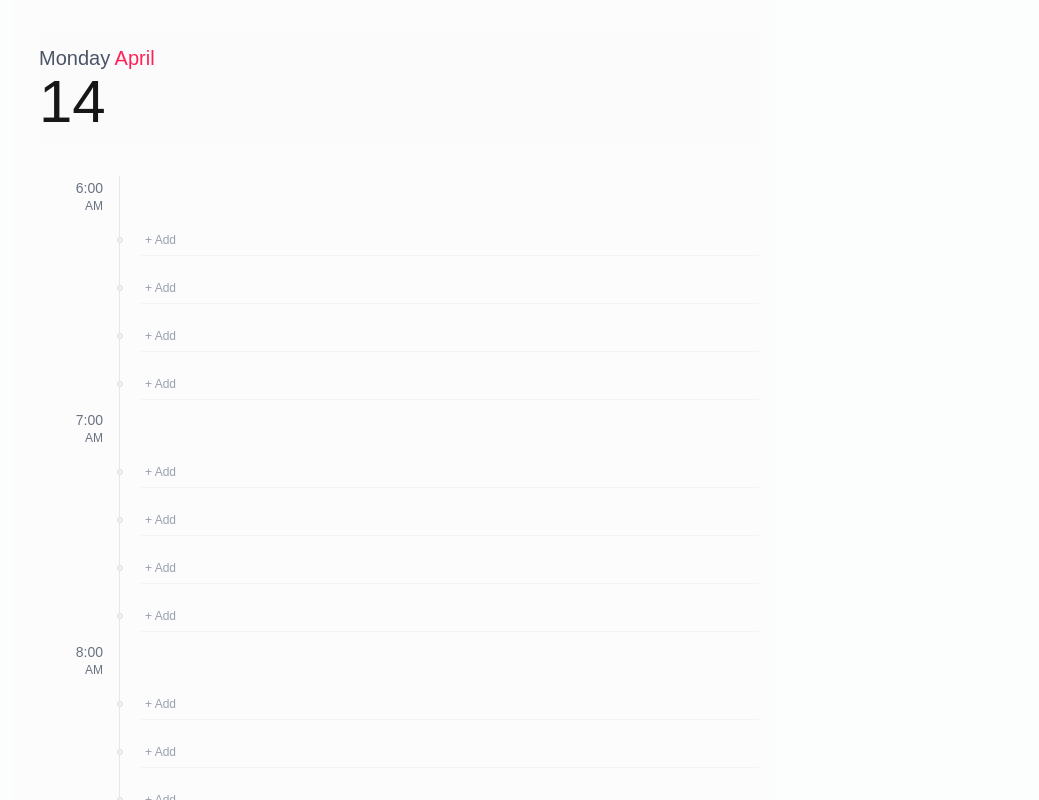
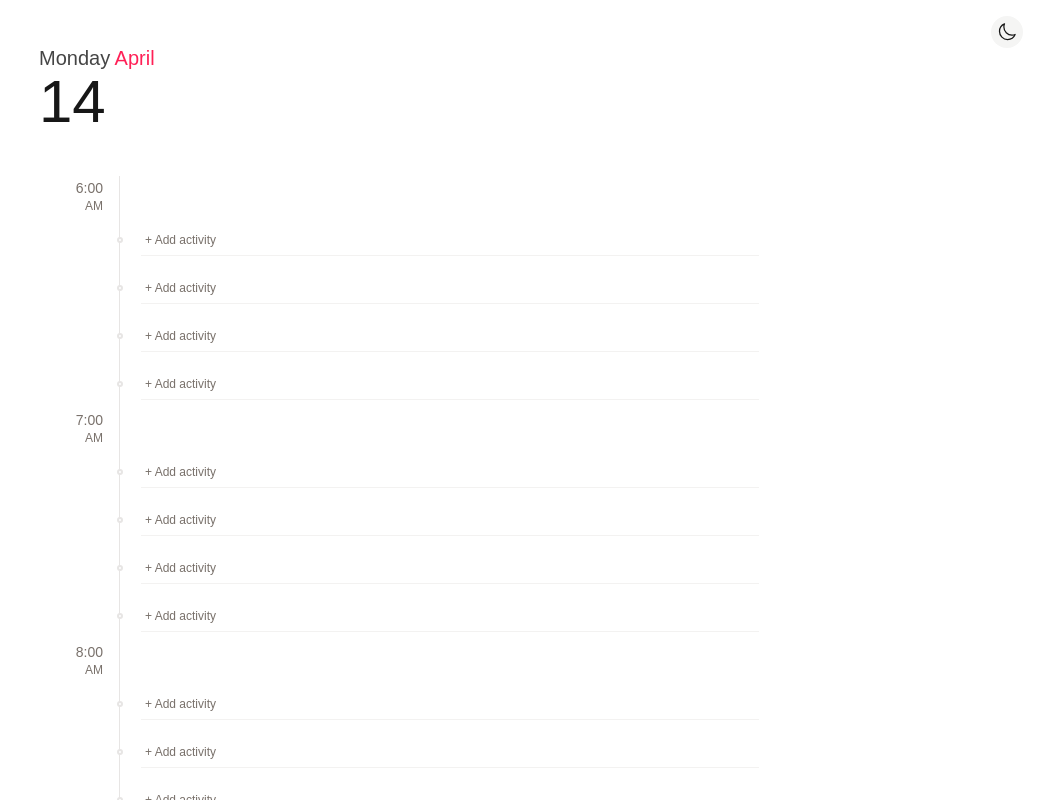
Before and after one commit to dorelljames/15min, a Next.js app: page / in a window 1280 px wide. Shown: the top 800 px of the page, without its empty margins (241-1280 px from the left). Built offline with nearby package versions, Linux system fonts and the light colour scheme.

Commit message:
feat: implement theme provider and switcher components, update styles across the application

```diff
--- a/app/components/ActivityTracker.tsx
+++ b/app/components/ActivityTracker.tsx
@@ -77,12 +77,14 @@ export default function ActivityTracker() {
 
   return (
     <div className="max-w-3xl mx-auto p-6 pt-8 pb-16 relative min-h-screen">
-      <div className="mb-8 sticky top-0 bg-gray-50/50 backdrop-blur-sm z-10 py-3">
+      <div className="mb-8 sticky top-0 bg-background/80 backdrop-blur-sm z-10 py-3">
         <div className="flex flex-col">
-          <span className="text-xl text-gray-600">
+          <span className="text-xl text-foreground/80">
             {dayOfWeek} <span className="text-rose-500">{month}</span>
           </span>
-          <span className="text-6xl font-light">{dayOfMonth}</span>
+          <span className="text-6xl font-light text-foreground">
+            {dayOfMonth}
+          </span>
         </div>
       </div>
 
--- a/app/components/Footer.tsx
+++ b/app/components/Footer.tsx
@@ -1,6 +1,6 @@
 export default function Footer() {
   return (
-    <footer className="text-center py-4 text-sm text-gray-500">
+    <footer className="text-center py-4 text-sm text-muted-foreground">
       Made with{" "}
       <span className="text-rose-500" aria-label="love">
         ❤️
--- /dev/null
+++ b/app/components/ThemeProvider.tsx
@@ -0,0 +1,103 @@
+"use client";
+
+import { createContext, useContext, useEffect, useState } from "react";
+
+type Theme = "light" | "dark" | "system";
+
+type ThemeProviderProps = {
+  children: React.ReactNode;
+  defaultTheme?: Theme;
+  storageKey?: string;
+};
+
+type ThemeProviderState = {
+  theme: Theme;
+  setTheme: (theme: Theme) => void;
+  resolvedTheme: "light" | "dark";
+};
+
+const initialState: ThemeProviderState = {
+  theme: "system",
+  setTheme: () => null,
+  resolvedTheme: "light",
+};
+
+const ThemeProviderContext = createContext<ThemeProviderState>(initialState);
+
+export function ThemeProvider({
+  children,
+  defaultTheme = "system",
+  storageKey = "theme",
+  ...props
+}: ThemeProviderProps) {
+  const [theme, setTheme] = useState<Theme>(
+    () =>
+      (typeof window !== "undefined" &&
+        (localStorage.getItem(storageKey) as Theme)) ||
+      defaultTheme
+  );
+
+  const [resolvedTheme, setResolvedTheme] = useState<"light" | "dark">("light");
+
+  useEffect(() => {
+    const root = window.document.documentElement;
+
+    // Function to determine and apply the correct theme
+    const applyTheme = () => {
+      root.classList.remove("light", "dark");
+
+      let effectiveTheme: "light" | "dark";
+
+      if (theme === "system") {
+        effectiveTheme = window.matchMedia("(prefers-color-scheme: dark)")
+          .matches
+          ? "dark"
+          : "light";
+      } else {
+        effectiveTheme = theme as "light" | "dark";
+      }
+
+      setResolvedTheme(effectiveTheme);
+      root.classList.add(effectiveTheme);
+    };
+
+    applyTheme();
+
+    // Listen for system preference changes
+    const mediaQuery = window.matchMedia("(prefers-color-scheme: dark)");
+    const handleChange = () => {
+      if (theme === "system") {
+        applyTheme();
+      }
+    };
+
+    // Use the correct event listener based on browser support
+    mediaQuery.addEventListener("change", handleChange);
+
+    return () => mediaQuery.removeEventListener("change", handleChange);
+  }, [theme]);
+
+  const value = {
+    theme,
+    resolvedTheme,
+    setTheme: (theme: Theme) => {
+      localStorage.setItem(storageKey, theme);
+      setTheme(theme);
+    },
+  };
+
+  return (
+    <ThemeProviderContext.Provider {...props} value={value}>
+      {children}
+    </ThemeProviderContext.Provider>
+  );
+}
+
+export const useTheme = () => {
+  const context = useContext(ThemeProviderContext);
+
+  if (context === undefined)
+    throw new Error("useTheme must be used within a ThemeProvider");
+
+  return context;
+};
--- /dev/null
+++ b/app/components/ThemeSwitcher.tsx
@@ -0,0 +1,64 @@
+"use client";
+
+import { useEffect, useState } from "react";
+
+import { useTheme } from "./ThemeProvider";
+
+export default function ThemeSwitcher() {
+  const { theme, resolvedTheme, setTheme } = useTheme();
+  const [mounted, setMounted] = useState(false);
+
+  // Ensure component is mounted on client to avoid hydration mismatch
+  useEffect(() => {
+    setMounted(true);
+  }, []);
+
+  if (!mounted) return null;
+
+  // Toggle to the opposite of whatever is currently showing
+  const toggleTheme = () => {
+    setTheme(resolvedTheme === "dark" ? "light" : "dark");
+  };
+
+  return (
+    <button
+      onClick={toggleTheme}
+      className="w-8 h-8 bg-secondary rounded-full flex items-center justify-center transition-colors focus:outline-none"
+      aria-label="Toggle theme"
+    >
+      {resolvedTheme === "dark" ? (
+        // Sun icon for dark mode
+        <svg
+          xmlns="http://www.w3.org/2000/svg"
+          fill="none"
+          viewBox="0 0 24 24"
+          strokeWidth={1.5}
+          stroke="currentColor"
+          className="w-5 h-5"
+        >
+          <path
+            strokeLinecap="round"
+            strokeLinejoin="round"
+            d="M12 3v2.25m6.364.386-1.591 1.591M21 12h-2.25m-.386 6.364-1.591-1.591M12 18.75V21m-4.773-4.227-1.591 1.591M5.25 12H3m4.227-4.773L5.636 5.636M15.75 12a3.75 3.75 0 1 1-7.5 0 3.75 3.75 0 0 1 7.5 0Z"
+          />
+        </svg>
+      ) : (
+        // Moon icon for light mode
+        <svg
+          xmlns="http://www.w3.org/2000/svg"
+          fill="none"
+          viewBox="0 0 24 24"
+          strokeWidth={1.5}
+          stroke="currentColor"
+          className="w-5 h-5"
+        >
+          <path
+            strokeLinecap="round"
+            strokeLinejoin="round"
+            d="M21.752 15.002A9.72 9.72 0 0 1 18 15.75c-5.385 0-9.75-4.365-9.75-9.75 0-1.33.266-2.597.748-3.752A9.753 9.753 0 0 0 3 11.25C3 16.635 7.365 21 12.75 21a9.753 9.753 0 0 0 9.002-5.998Z"
+          />
+        </svg>
+      )}
+    </button>
+  );
+}
--- a/app/components/TimelineView.tsx
+++ b/app/components/TimelineView.tsx
@@ -82,7 +82,7 @@ export default function TimelineView({
     <div className="w-full max-w-3xl mx-auto">
       <div className="relative">
         {/* Left timeline with vertical line */}
-        <div className="absolute left-20 top-0 bottom-0 w-[1px] bg-gray-200"></div>
+        <div className="absolute left-20 top-0 bottom-0 w-[1px] bg-border"></div>
 
         <div>
           {timeBlocks.map((block, index) => {
@@ -96,10 +96,12 @@ export default function TimelineView({
                 {block.isFirstOfHour && (
                   <div className="h-10 flex items-center">
                     <div className="w-20 text-right pr-4">
-                      <div className="text-gray-500 text-sm">
+                      <div className="text-muted-foreground text-sm">
                         {block.hour12}
                       </div>
-                      <div className="text-gray-500 text-xs">{block.ampm}</div>
+                      <div className="text-muted-foreground text-xs">
+                        {block.ampm}
+                      </div>
                     </div>
                   </div>
                 )}
@@ -112,8 +114,8 @@ export default function TimelineView({
                   {/* Timeline dot */}
                   <div className="w-[2px] self-stretch relative">
                     <div
-                      className={`absolute w-[6px] h-[6px] rounded-full bg-white border-2 ${
-                        hasActivities ? "border-rose-300" : "border-gray-200"
+                      className={`absolute w-[6px] h-[6px] rounded-full bg-background border-2 ${
+                        hasActivities ? "border-rose-300" : "border-border"
                       } left-[-2.5px] top-[calc(50%-3px)]`}
                     ></div>
                   </div>
@@ -121,7 +123,7 @@ export default function TimelineView({
                   <div className="flex-1 pl-5 flex items-center">
                     <div className="w-full">
                       {hasActivities ? (
-                        <div className="border-b border-gray-200 py-2 px-1 min-h-8">
+                        <div className="border-b border-border py-2 px-1 min-h-8">
                           {blockActivities.map((activity) =>
                             editingActivity?.id === activity.id ? (
                               <div
@@ -132,7 +134,7 @@ export default function TimelineView({
                                   type="text"
                                   value={newActivity}
                                   onChange={handleInputChange}
-                                  className="flex-1 bg-transparent border-none outline-none text-gray-700 py-1"
+                                  className="flex-1 bg-transparent border-none outline-none text-foreground py-1"
                                   maxLength={MAX_CHARS}
                                   autoFocus
                                   onKeyDown={(e) => {
@@ -152,14 +154,14 @@ export default function TimelineView({
                                     }
                                   }}
                                 />
-                                <div className="text-xs text-gray-400 ml-2 whitespace-nowrap">
+                                <div className="text-xs text-muted-foreground ml-2 whitespace-nowrap">
                                   {newActivity.length}/{MAX_CHARS}
                                 </div>
                               </div>
                             ) : (
                               <div
                                 key={activity.id}
-                                className="py-1 text-gray-600 cursor-pointer hover:bg-gray-50 rounded px-1 transition-colors"
+                                className="py-1 text-foreground cursor-pointer hover:bg-secondary/20 rounded px-1 transition-colors"
                                 onClick={() => {
                                   setEditingActivity(activity);
                                   setNewActivity(activity.description);
@@ -171,14 +173,14 @@ export default function TimelineView({
                           )}
                         </div>
                       ) : editingTimeBlock === block.fulltime ? (
-                        <div className="border-b border-gray-200 py-2 px-1 min-h-8">
+                        <div className="border-b border-border py-2 px-1 min-h-8">
                           <div className="flex items-center">
                             <input
                               type="text"
                               value={newActivity}
                               onChange={handleInputChange}
                               placeholder="What did you do?"
-                              className="flex-1 bg-transparent border-none outline-none text-gray-700"
+                              className="flex-1 bg-transparent border-none outline-none text-foreground"
                               maxLength={MAX_CHARS}
                               autoFocus
                               onKeyDown={(e) => {
@@ -197,17 +199,17 @@ export default function TimelineView({
                                 }
                               }}
                             />
-                            <div className="text-xs text-gray-400 ml-2 whitespace-nowrap">
+                            <div className="text-xs text-muted-foreground ml-2 whitespace-nowrap">
                               {newActivity.length}/{MAX_CHARS}
                             </div>
                           </div>
                         </div>
                       ) : (
                         <div
-                          className="h-8 flex items-center cursor-pointer hover:bg-gray-50 px-1 text-gray-400 text-xs border-b border-gray-100"
+                          className="h-8 flex items-center cursor-pointer hover:bg-secondary/20 px-1 text-muted-foreground text-xs border-b border-border/50"
                           onClick={() => setEditingTimeBlock(block.fulltime)}
                         >
-                          + Add
+                          + Add activity
                         </div>
                       )}
                     </div>
--- a/app/layout.tsx
+++ b/app/layout.tsx
@@ -5,6 +5,8 @@ import { Geist, Geist_Mono } from "next/font/google";
 import Footer from "./components/Footer";
 import type { Metadata } from "next";
 import Script from "next/script";
+import { ThemeProvider } from "./components/ThemeProvider";
+import ThemeSwitcher from "./components/ThemeSwitcher";
 
 const geistSans = Geist({
   variable: "--font-geist-sans",
@@ -27,7 +29,7 @@ export default function RootLayout({
   children: React.ReactNode;
 }>) {
   return (
-    <html lang="en">
+    <html lang="en" suppressHydrationWarning>
       <head>
         {process.env.NODE_ENV === "production" && (
           <Script
@@ -40,8 +42,13 @@ export default function RootLayout({
       <body
         className={`${geistSans.variable} ${geistMono.variable} antialiased`}
       >
-        <main>{children}</main>
-        <Footer />
+        <ThemeProvider defaultTheme="system" storageKey="theme">
+          <div className="fixed top-4 right-4 z-50">
+            <ThemeSwitcher />
+          </div>
+          <main>{children}</main>
+          <Footer />
+        </ThemeProvider>
       </body>
     </html>
   );
--- a/app/page.tsx
+++ b/app/page.tsx
@@ -2,7 +2,7 @@ import ActivityTracker from "./components/ActivityTracker";
 
 export default function Home() {
   return (
-    <div className="min-h-screen bg-gray-50/50">
+    <div className="min-h-screen bg-background">
       <ActivityTracker />
     </div>
   );
```
Also changed, not shown: app/globals.css (+2 -8 lines).
